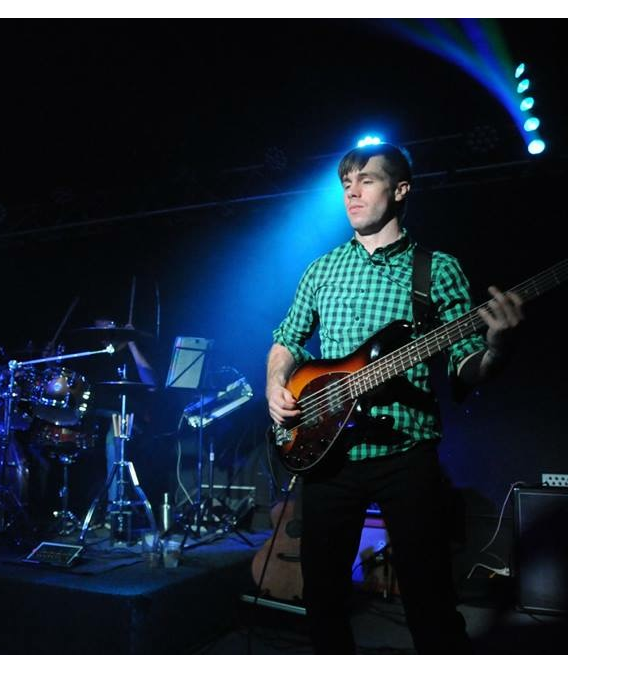
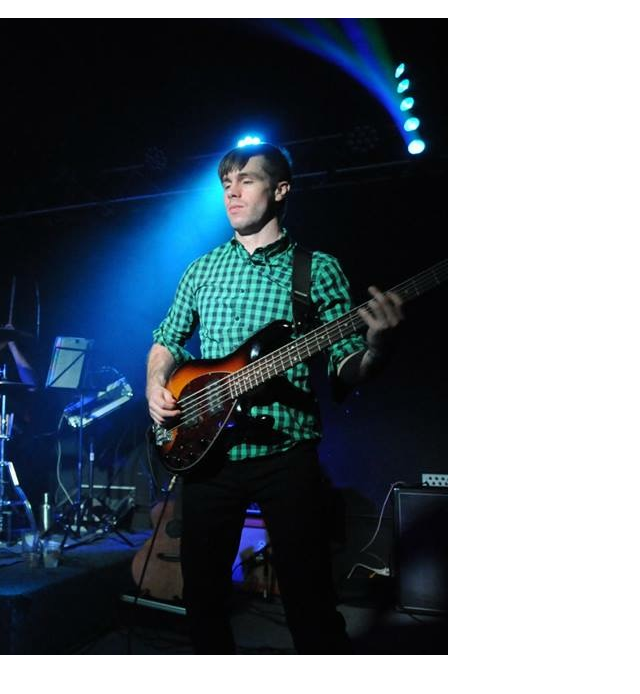
Before and after one commit to servinjbass/servinjbass.github.io, a plain HTML site: page index.html in a window 1280 px wide. Shown: the part 48-742 px from the top of the page, without its empty margins (0-640 px from the left). Drawn offline with Linux system fonts and the light colour scheme.

Commit message:
Update index.html

```diff
--- a/index.html
+++ b/index.html
@@ -1,5 +1,5 @@
 <html>
 <h1>Josh Pittman</h1>
-<div style="margin: 0px 0px 0px -400px;">
+<div style="margin: 0px 0px 0px -520px;">
   <img src="IMG_4764.JPG" /></div>
 </html>
```
